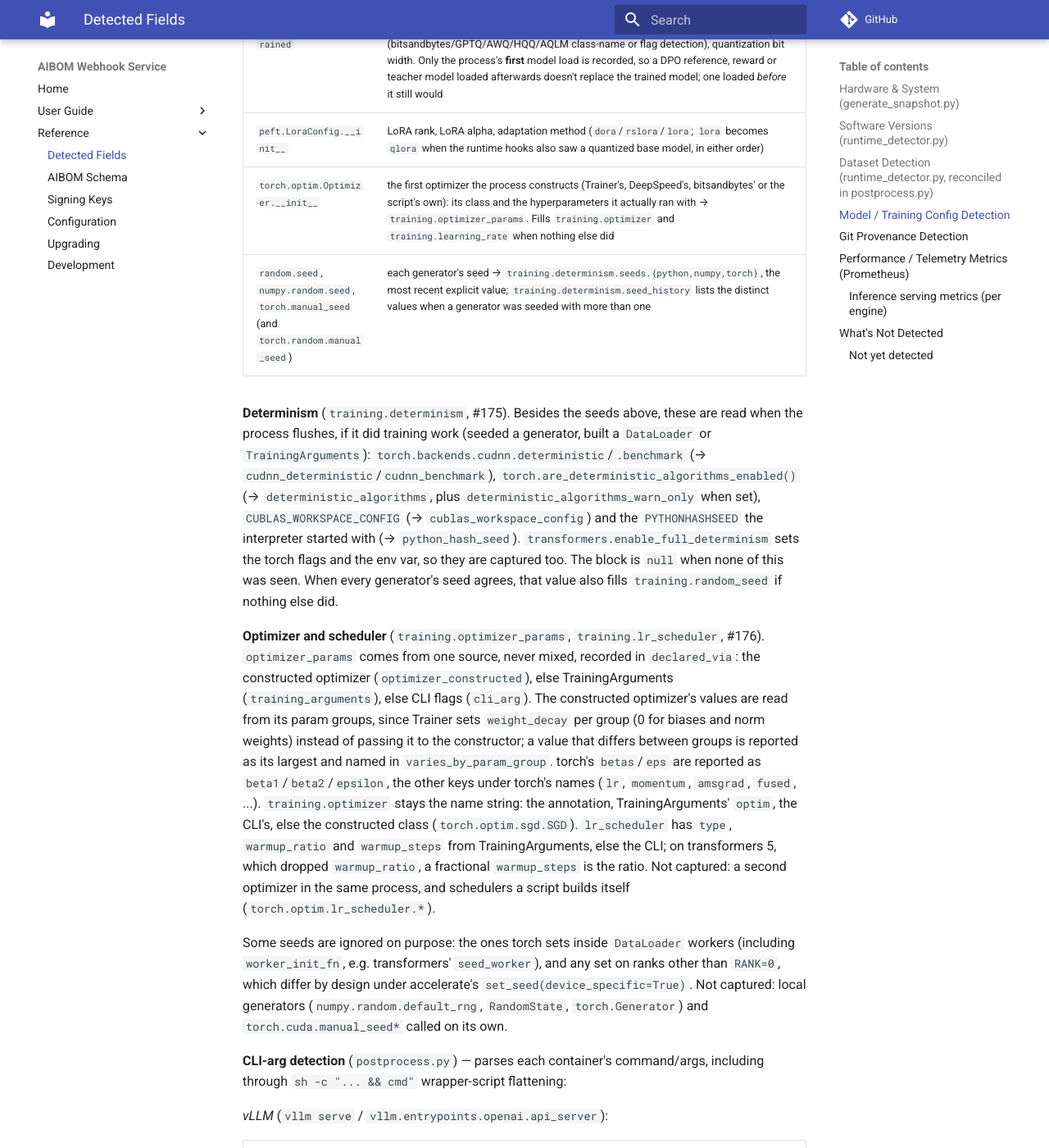
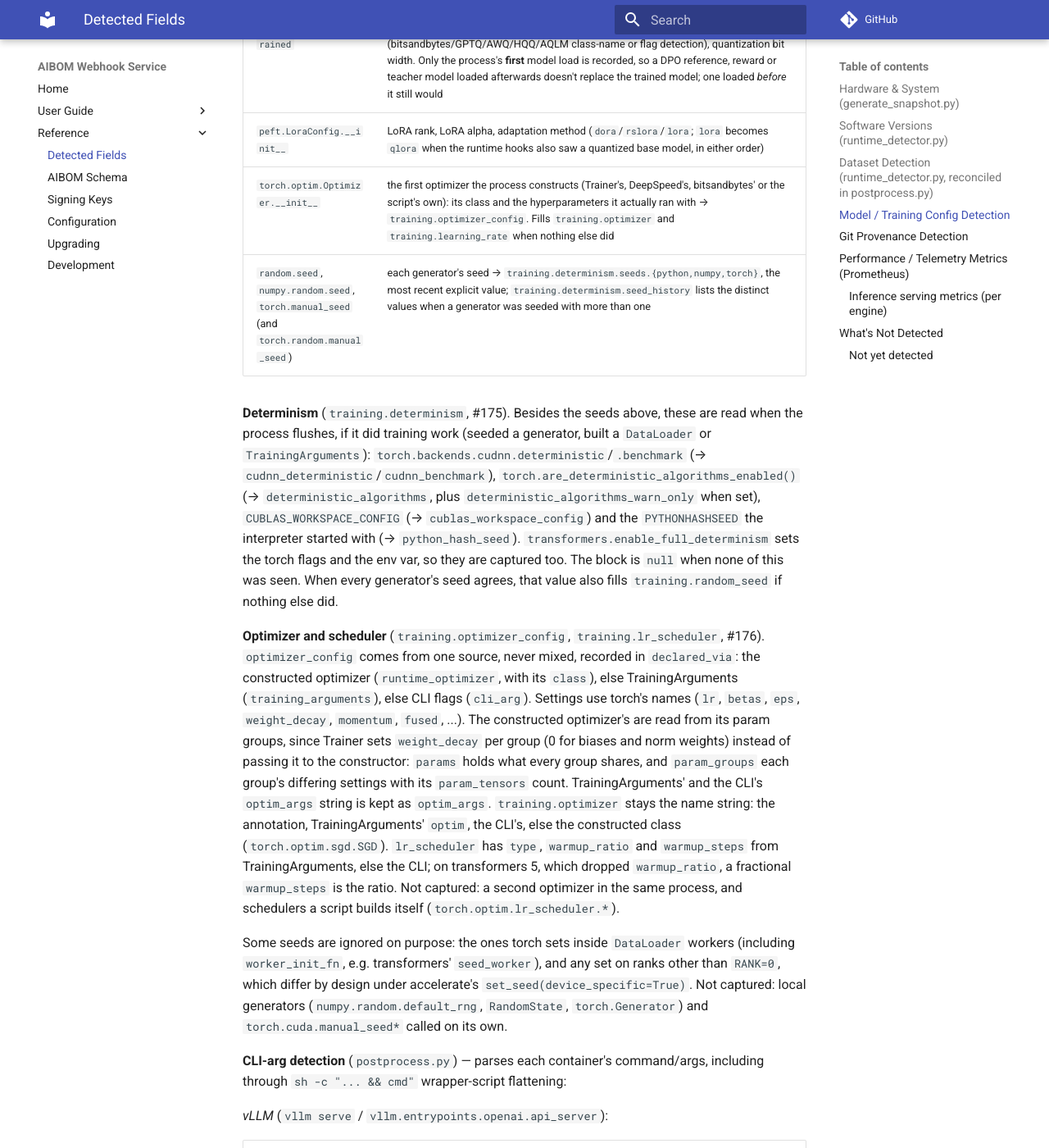
Before and after one commit to gavinsan33/aibom-webhook-service, an MkDocs documentation site: the page built from docs/CAPABILITIES.md, in a window 1280 px wide and 1400 px high, scrolled down 6908 px. Shown: the whole window at 82% size. Built offline with MkDocs 1.6.1 and Material for MkDocs 9.7.7, drawn with Linux system fonts in a browser that asks for light colours; comment, search, counter and statistics services are not loaded; some of the changed text lies outside the part shown.

Commit message:
Document training.optimizer_config

```diff
--- a/docs/CAPABILITIES.md
+++ b/docs/CAPABILITIES.md
@@ -134,15 +134,15 @@ Every `dataset.auto_detected[]` entry gets `matches_declared` — whether its na
 
 | Hook | Captures |
 |---|---|
-| `transformers.TrainingArguments.__post_init__` | learning rate, batch size, epochs, optimizer, `adam_beta1`/`adam_beta2`/`adam_epsilon`/`weight_decay`/`optim_args` (→ `training.optimizer_params`), `lr_scheduler_type`/`warmup_ratio`/`warmup_steps` (→ `training.lr_scheduler`), random seed, `data_seed` and `full_determinism` (→ `training.determinism`), `training.mixed_precision` (`bf16`/`fp16` flags; not the weights' dtype) |
+| `transformers.TrainingArguments.__post_init__` | learning rate, batch size, epochs, optimizer, `adam_beta1`/`adam_beta2`/`adam_epsilon`/`weight_decay`/`optim_args` (→ `training.optimizer_config`), `lr_scheduler_type`/`warmup_ratio`/`warmup_steps` (→ `training.lr_scheduler`), random seed, `data_seed` and `full_determinism` (→ `training.determinism`), `training.mixed_precision` (`bf16`/`fp16` flags; not the weights' dtype) |
 | `transformers.PreTrainedModel.from_pretrained` | model name, `device_map` and how many accelerators it resolved to, architecture (`config.architectures[0]`), dtype, quantization method (bitsandbytes/GPTQ/AWQ/HQQ/AQLM class-name or flag detection), quantization bit width. Only the process's **first** model load is recorded, so a DPO reference, reward or teacher model loaded afterwards doesn't replace the trained model; one loaded *before* it still would |
 | `peft.LoraConfig.__init__` | LoRA rank, LoRA alpha, adaptation method (`dora`/`rslora`/`lora`; `lora` becomes `qlora` when the runtime hooks also saw a quantized base model, in either order) |
-| `torch.optim.Optimizer.__init__` | the first optimizer the process constructs (Trainer's, DeepSpeed's, bitsandbytes' or the script's own): its class and the hyperparameters it actually ran with → `training.optimizer_params`. Fills `training.optimizer` and `training.learning_rate` when nothing else did |
+| `torch.optim.Optimizer.__init__` | the first optimizer the process constructs (Trainer's, DeepSpeed's, bitsandbytes' or the script's own): its class and the hyperparameters it actually ran with → `training.optimizer_config`. Fills `training.optimizer` and `training.learning_rate` when nothing else did |
 | `random.seed`, `numpy.random.seed`, `torch.manual_seed` (and `torch.random.manual_seed`) | each generator's seed → `training.determinism.seeds.{python,numpy,torch}`, the most recent explicit value; `training.determinism.seed_history` lists the distinct values when a generator was seeded with more than one |
 
 **Determinism** (`training.determinism`, #175). Besides the seeds above, these are read when the process flushes, if it did training work (seeded a generator, built a `DataLoader` or `TrainingArguments`): `torch.backends.cudnn.deterministic`/`.benchmark` (→ `cudnn_deterministic`/`cudnn_benchmark`), `torch.are_deterministic_algorithms_enabled()` (→ `deterministic_algorithms`, plus `deterministic_algorithms_warn_only` when set), `CUBLAS_WORKSPACE_CONFIG` (→ `cublas_workspace_config`) and the `PYTHONHASHSEED` the interpreter started with (→ `python_hash_seed`). `transformers.enable_full_determinism` sets the torch flags and the env var, so they are captured too. The block is `null` when none of this was seen. When every generator's seed agrees, that value also fills `training.random_seed` if nothing else did.
 
-**Optimizer and scheduler** (`training.optimizer_params`, `training.lr_scheduler`, #176). `optimizer_params` comes from one source, never mixed, recorded in `declared_via`: the constructed optimizer (`optimizer_constructed`), else TrainingArguments (`training_arguments`), else CLI flags (`cli_arg`). The constructed optimizer's values are read from its param groups, since Trainer sets `weight_decay` per group (0 for biases and norm weights) instead of passing it to the constructor; a value that differs between groups is reported as its largest and named in `varies_by_param_group`. torch's `betas`/`eps` are reported as `beta1`/`beta2`/`epsilon`, the other keys under torch's names (`lr`, `momentum`, `amsgrad`, `fused`, ...). `training.optimizer` stays the name string: the annotation, TrainingArguments' `optim`, the CLI's, else the constructed class (`torch.optim.sgd.SGD`). `lr_scheduler` has `type`, `warmup_ratio` and `warmup_steps` from TrainingArguments, else the CLI; on transformers 5, which dropped `warmup_ratio`, a fractional `warmup_steps` is the ratio. Not captured: a second optimizer in the same process, and schedulers a script builds itself (`torch.optim.lr_scheduler.*`).
+**Optimizer and scheduler** (`training.optimizer_config`, `training.lr_scheduler`, #176). `optimizer_config` comes from one source, never mixed, recorded in `declared_via`: the constructed optimizer (`runtime_optimizer`, with its `class`), else TrainingArguments (`training_arguments`), else CLI flags (`cli_arg`). Settings use torch's names (`lr`, `betas`, `eps`, `weight_decay`, `momentum`, `fused`, ...). The constructed optimizer's are read from its param groups, since Trainer sets `weight_decay` per group (0 for biases and norm weights) instead of passing it to the constructor: `params` holds what every group shares, and `param_groups` each group's differing settings with its `param_tensors` count. TrainingArguments' and the CLI's `optim_args` string is kept as `optim_args`. `training.optimizer` stays the name string: the annotation, TrainingArguments' `optim`, the CLI's, else the constructed class (`torch.optim.sgd.SGD`). `lr_scheduler` has `type`, `warmup_ratio` and `warmup_steps` from TrainingArguments, else the CLI; on transformers 5, which dropped `warmup_ratio`, a fractional `warmup_steps` is the ratio. Not captured: a second optimizer in the same process, and schedulers a script builds itself (`torch.optim.lr_scheduler.*`).
 
 Some seeds are ignored on purpose: the ones torch sets inside `DataLoader` workers (including `worker_init_fn`, e.g. transformers' `seed_worker`), and any set on ranks other than `RANK=0`, which differ by design under accelerate's `set_seed(device_specific=True)`. Not captured: local generators (`numpy.random.default_rng`, `RandomState`, `torch.Generator`) and `torch.cuda.manual_seed*` called on its own.
 
@@ -181,7 +181,7 @@ Also surfaced as `inference.served_model_name`, `max_num_seqs`, `seed`, `trust_r
 | `--num_train_epochs` | `training.epochs` |
 | `--seed` | `training.random_seed` |
 | `--optim` | `training.optimizer` |
-| `--adam_beta1`, `--adam_beta2`, `--adam_epsilon`, `--weight_decay`, `--optim_args` | `training.optimizer_params` |
+| `--adam_beta1`, `--adam_beta2`, `--adam_epsilon`, `--weight_decay`, `--optim_args` | `training.optimizer_config` |
 | `--lr_scheduler_type`, `--warmup_ratio`, `--warmup_steps` | `training.lr_scheduler` |
 
 *Axolotl* (`axolotl train <config> [overrides]`, modern kebab-case or legacy `-m axolotl.cli.train` snake-case) and *LLaMA-Factory* (`llamafactory-cli train`) are detected the same way, setting `training_framework` and the model/LoRA/training fields under the same names as trl. Both are config-file driven and **the YAML is not read** (same limit as `trl --config`): Axolotl reports only CLI overrides, LLaMA-Factory only flag-mode values; a pure config-file run still reports `training_framework` and an intent, nothing more.
```
Also changed, not shown: CLAUDE.md (+4 -4 lines).
